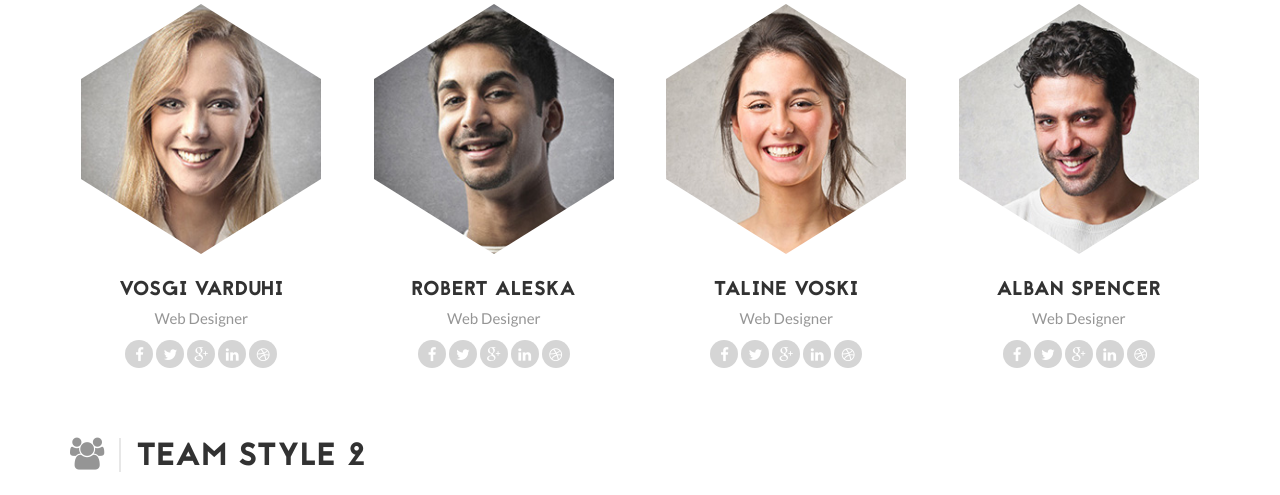
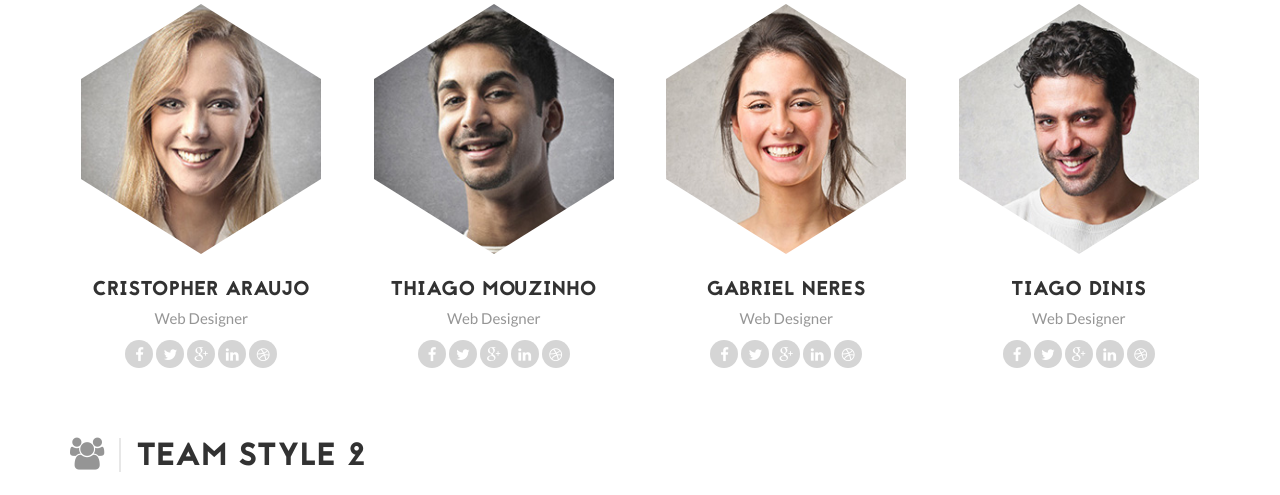
Before and after one commit to JhonnyLin/Bag_Containr, a Django app: page /team.html/ in a window 1280 px wide. Shown: the part 470-965 px from the top of the page. Run offline with Django 3.2, Linux system fonts and the light colour scheme.

Commit message:
atualizando contato

```diff
--- a/website/templates/contact.html
+++ b/website/templates/contact.html
@@ -92,14 +92,14 @@
 							</div>
 							<div class="col-md-4">
 								<div class="form-group">
-									<label></label>
+									<label>E-mail</label>
 									<input class="form-control" name="email" id="email"
 									placeholder="" type="email" required>
 								</div>
 							</div>
 							<div class="col-md-4">
 								<div class="form-group">
-									<label>Email</label>
+									<label>Comentário</label>
 									<input class="form-control" name="subject" id="subject"
 									placeholder="" required>
 								</div>
--- a/website/templates/team.html
+++ b/website/templates/team.html
@@ -4,11 +4,11 @@
 {% block content %}
 
 <div class="body-inner">
-	<!-- Header start -->
+
 	<header id="header" class="navbar-fixed-top header" role="banner">
 		<div class="container">
 			<div class="row">
-				<!-- Logo start -->
+
 				<div class="navbar-header">
 				    <button type="button" class="navbar-toggle" data-toggle="collapse" data-target=".navbar-collapse">
 				        <span class="sr-only">Toggle navigation</span>
@@ -21,7 +21,7 @@
 					    	<img class="img-responsive" src="{% static 'img/logo.png' %}" alt="logo">
 					    </a>
 				    </div>
-				</div><!--/ Logo end -->
+				</div>
 				<nav class="collapse navbar-collapse clearfix" role="navigation">
 					<ul class="nav navbar-nav navbar-right">
 						<li class="dropdown">
@@ -59,15 +59,15 @@
 	                    </li>
             			<li><a href="../contact.html">Contact</a></li>
                     </ul>
-				</nav><!--/ Navigation end -->
-			</div><!--/ Row end -->
-		</div><!--/ Container end -->
-	</header><!--/ Header end -->
+				</nav>
+			</div>
+		</div>
+	</header>
 
 	<div id="banner-area">
 		<img src="{% static 'img/banner/banner2.jpg' %}" alt ="" />
 		<div class="parallax-overlay"></div>
-			<!-- Subpage title start -->
+
 			<div class="banner-title-content">
 	        	<div class="text-center">
 		        	<h2>Our Team</h2>
@@ -77,10 +77,9 @@
 			            <li><a href="#"> Our Team</a></li>
 		          	</ul>
 	          	</div>
-          	</div><!-- Subpage title end -->
-	</div><!-- Banner area end -->
+          	</div>
+	</div>
 
-	<!-- Main container start -->
 
 	<section id="main-container">
 		<div class="container">
@@ -103,7 +102,7 @@
 							<span class="img-bottom"></span>
 						</div>
 						<div class="team-content">
-							<h3>Vosgi Varduhi</h3>
+							<h3>Cristopher Araujo</h3>
 							<p>Web Designer</p>
 							<div class="team-social">
 								<a class="fb" href="#"><i class="fa fa-facebook"></i></a>
@@ -123,7 +122,7 @@
 							<span class="img-bottom"></span>
 						</div>
 						<div class="team-content">
-							<h3>Robert Aleska</h3>
+							<h3>Thiago mouzinho</h3>
 							<p>Web Designer</p>
 							<div class="team-social">
 								<a class="fb" href="#"><i class="fa fa-facebook"></i></a>
@@ -143,7 +142,7 @@
 							<span class="img-bottom"></span>
 						</div>
 						<div class="team-content">
-							<h3>Taline Voski</h3>
+							<h3>Gabriel Neres</h3>
 							<p>Web Designer</p>
 							<div class="team-social">
 								<a class="fb" href="#"><i class="fa fa-facebook"></i></a>
@@ -163,7 +162,7 @@
 							<span class="img-bottom"></span>
 						</div>
 						<div class="team-content">
-							<h3>Alban Spencer</h3>
+							<h3>Tiago Dinis</h3>
 							<p>Web Designer</p>
 							<div class="team-social">
 								<a class="fb" href="#"><i class="fa fa-facebook"></i></a>
```
